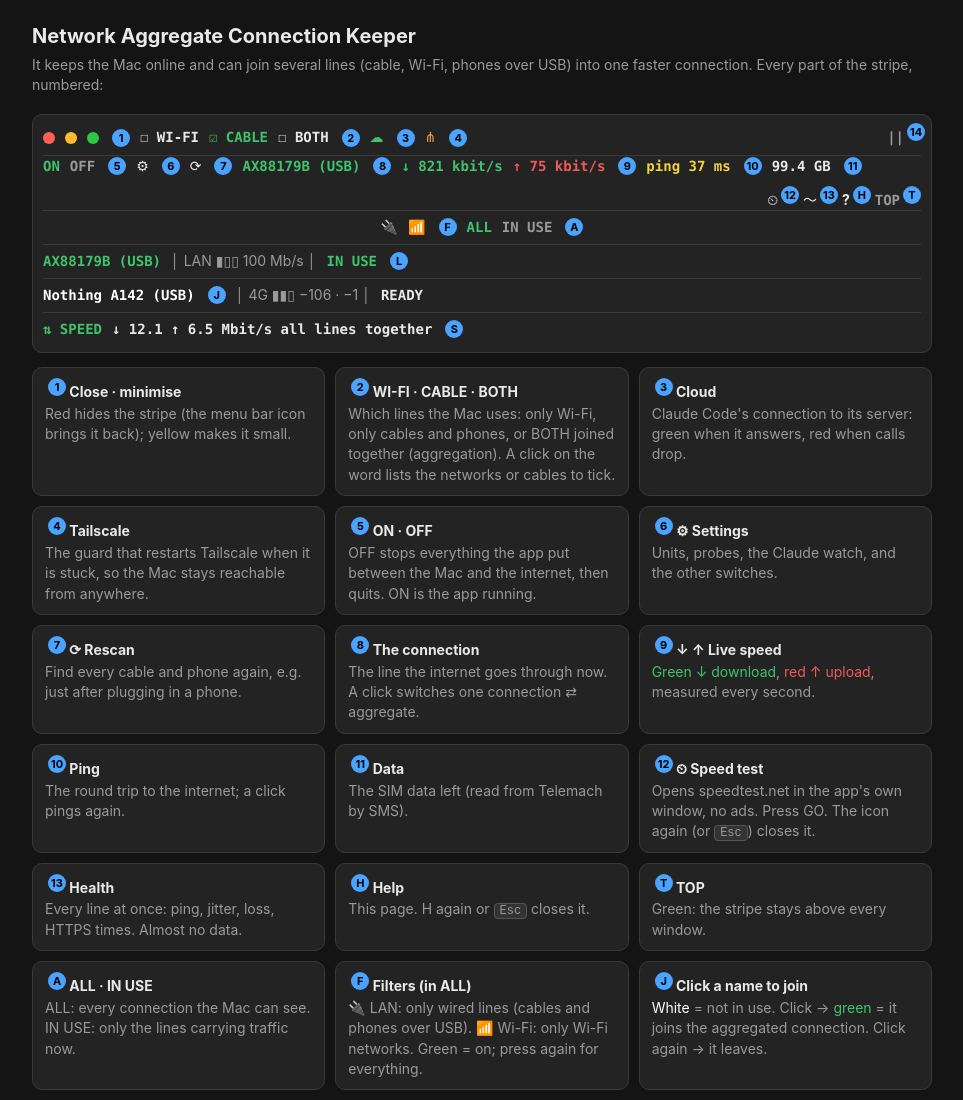
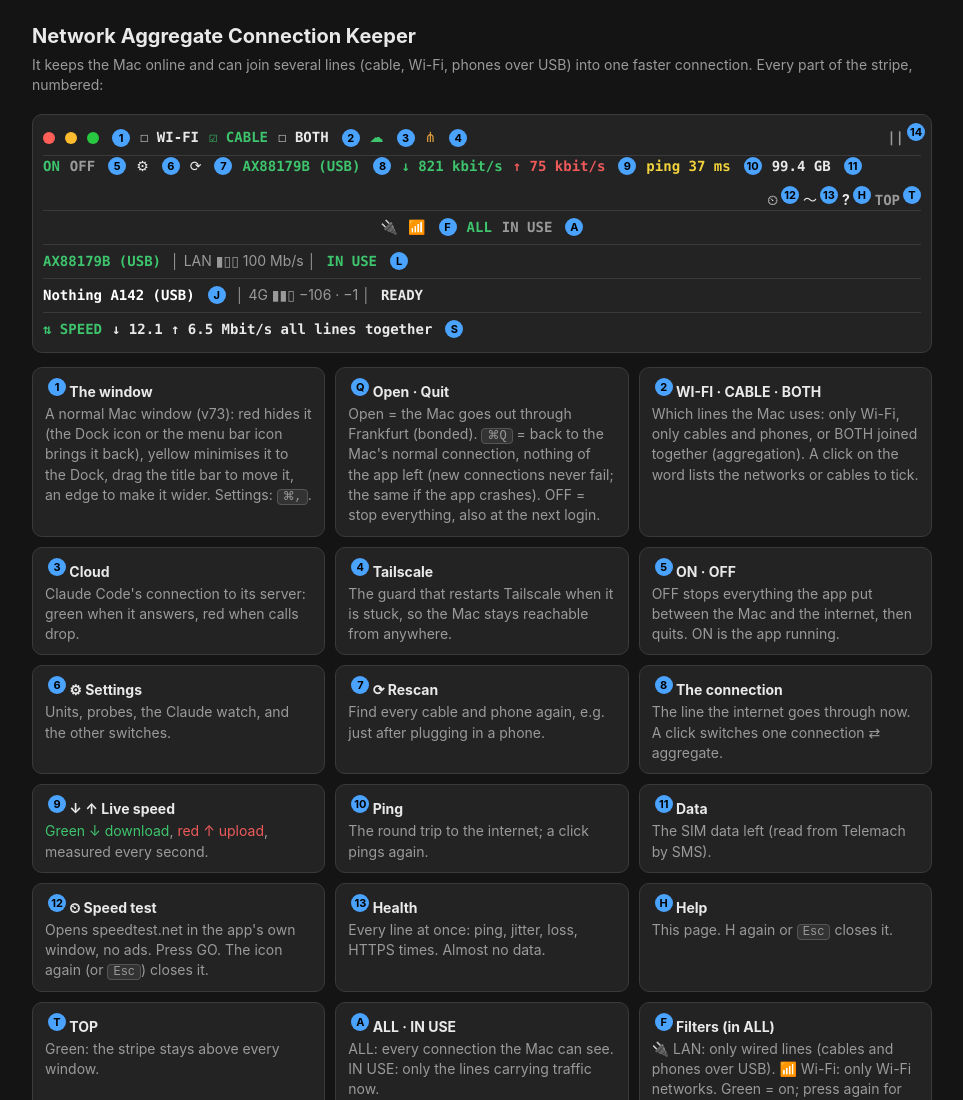
Before and after one commit to markoboskoauroville/connection-keeper, a plain HTML site: page Resources/help/index.html in a window 1280 px wide. Shown: the top 1100 px of the page, without its empty margins (158-1121 px from the left). Drawn offline with Linux system fonts and the light colour scheme.

Commit message:
help: the window and open/quit cards; docs: the session; TAKEOVER, LESSONS, requests 86/87 status [skip ci]
Co-Authored-By: Claude Opus 5.5 <noreply@anthropic.com>
Claude-Session: https://claude.ai/code/session_01NceKUAo5LTe5w4Qr3rwZXW

```diff
--- a/Resources/help/index.html
+++ b/Resources/help/index.html
@@ -44,7 +44,8 @@ kbd{background:#333;border:1px solid #555;border-radius:4px;padding:0 5px;font:1
 </div>
 
 <div class="legend">
- <div class="card"><b><span class="n">1</span> Close · minimise</b><p>Red hides the stripe (the menu bar icon brings it back); yellow makes it small.</p></div>
+ <div class="card"><b><span class="n">1</span> The window</b><p>A normal Mac window (v73): red hides it (the Dock icon or the menu bar icon brings it back), yellow minimises it to the Dock, drag the title bar to move it, an edge to make it wider. Settings: <kbd>⌘,</kbd>.</p></div>
+ <div class="card"><b><span class="n">Q</span> Open · Quit</b><p>Open = the Mac goes out through Frankfurt (bonded). <kbd>⌘Q</kbd> = back to the Mac's normal connection, nothing of the app left (new connections never fail; the same if the app crashes). OFF = stop everything, also at the next login.</p></div>
  <div class="card"><b><span class="n">2</span> WI-FI · CABLE · BOTH</b><p>Which lines the Mac uses: only Wi-Fi, only cables and phones, or BOTH joined together (aggregation). A click on the word lists the networks or cables to tick.</p></div>
  <div class="card"><b><span class="n">3</span> Cloud</b><p>Claude Code's connection to its server: green when it answers, red when calls drop.</p></div>
  <div class="card"><b><span class="n">4</span> Tailscale</b><p>The guard that restarts Tailscale when it is stuck, so the Mac stays reachable from anywhere.</p></div>
```
Also changed, not shown: 4 other files.
